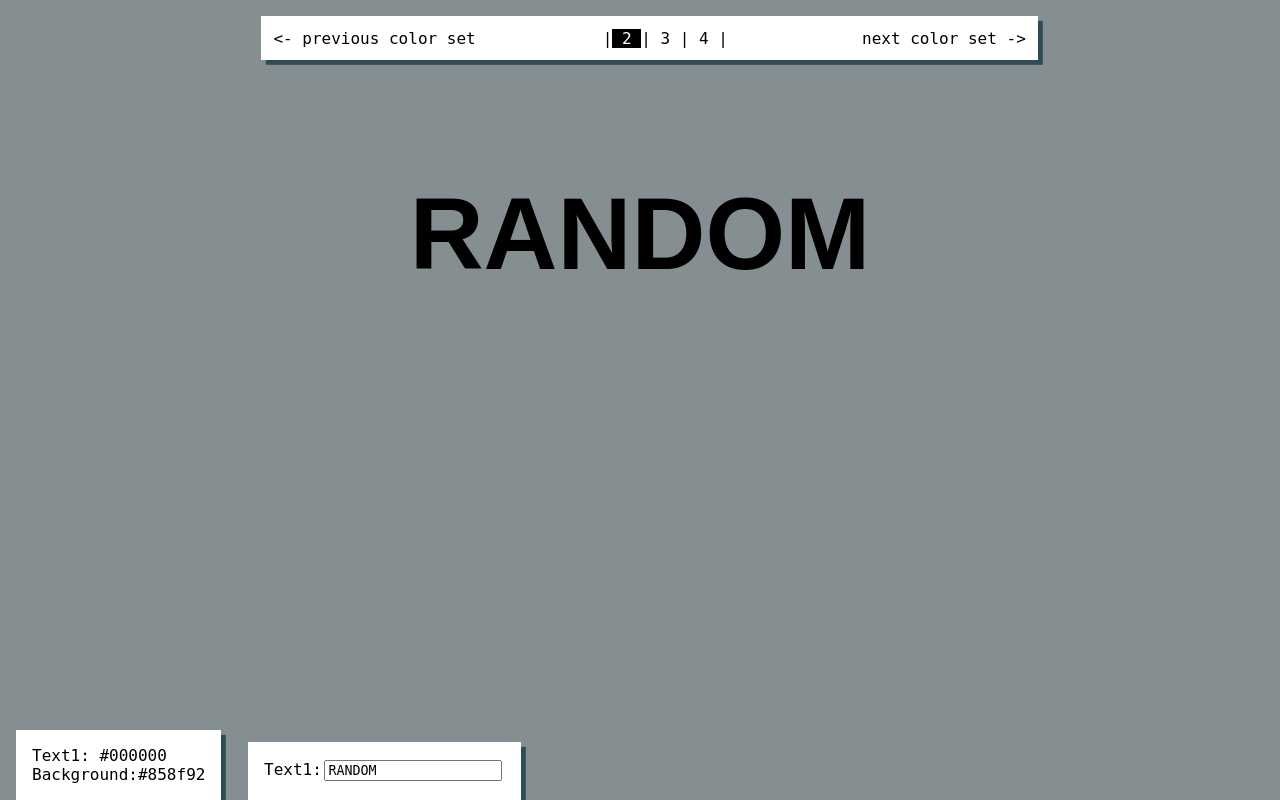
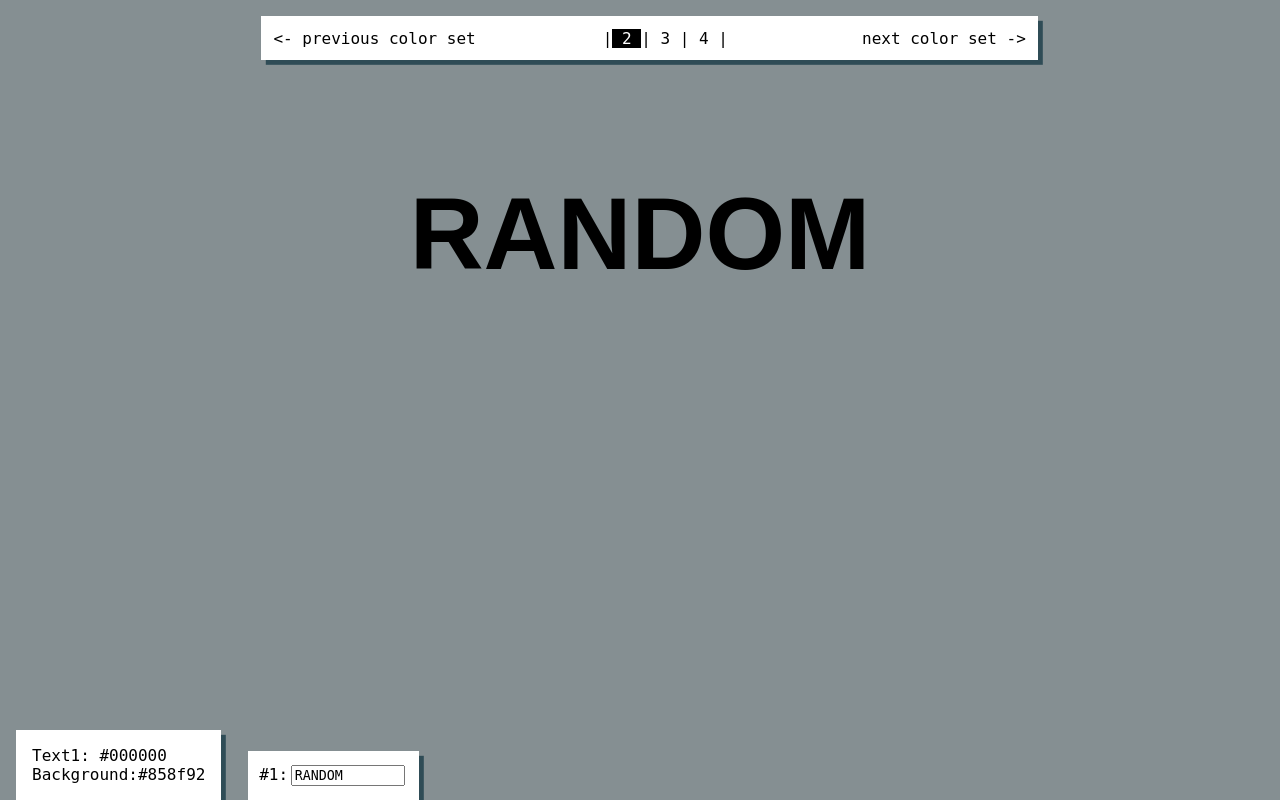
Before and after one commit to irminakacz/random_colors, a React (Create React App) app: page / in a window 1280 px wide. Built offline with nearby package versions, Linux system fonts and the light colour scheme; the HTML template or start-up script is replaced by a standard one.

Commit message:
change style of text editing

```diff
--- a/src/EditText.js
+++ b/src/EditText.js
@@ -4,9 +4,10 @@ class EditText extends Component {
   render() {
     return (
       <div id="edit-text" className="helper">
+
         <span>
           <span>
-            Text1:
+            #1:
             <input
               type="text"
               value={this.props.text[0]}
@@ -17,7 +18,7 @@ class EditText extends Component {
 
           { this.props.numberOfColors > 2 &&
             <span>
-              Text2:
+              #2:
               <input
                 type="text"
                 value={this.props.text[1]}
@@ -29,7 +30,7 @@ class EditText extends Component {
 
           { this.props.numberOfColors > 3 &&
             <span>
-              Text3:
+              #3:
               <input
                 type="text"
                 value={this.props.text[2]}
--- a/src/index.css
+++ b/src/index.css
@@ -106,6 +106,7 @@
   }
 }
 
+
 div.helper {
   font-family: mono;
   background-color: white;
@@ -125,13 +126,15 @@ table {
 
 #edit-text {
   position: absolute;
+  float: right;
   bottom: 0;
   margin-left: 15em;
-  padding: 1em;
+  padding: 0.7em;
 }
 
 #edit-text input {
   font-family: mono;
+  width: 8em;
   margin: 0.2em;
 }
 
```
